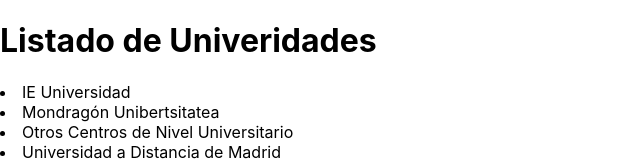
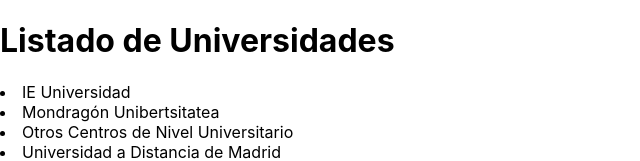
Before and after one commit to AmilcarM11/next-universidades, a Next.js app: page /universidades in a window 1280 px wide. Shown: the top 161 px of the page, without its empty margins (0-640 px from the left). Built offline with nearby package versions, Linux system fonts and the light colour scheme.

Commit message:
corregir typo

```diff
--- a/components/universidades/TituloUniversidades.tsx
+++ b/components/universidades/TituloUniversidades.tsx
@@ -1,5 +1,5 @@
 function TituloUniversidades() {
-  return <h1>Listado de Univeridades</h1>
+  return <h1>Listado de Universidades</h1>
 }
 
 export default TituloUniversidades
```
